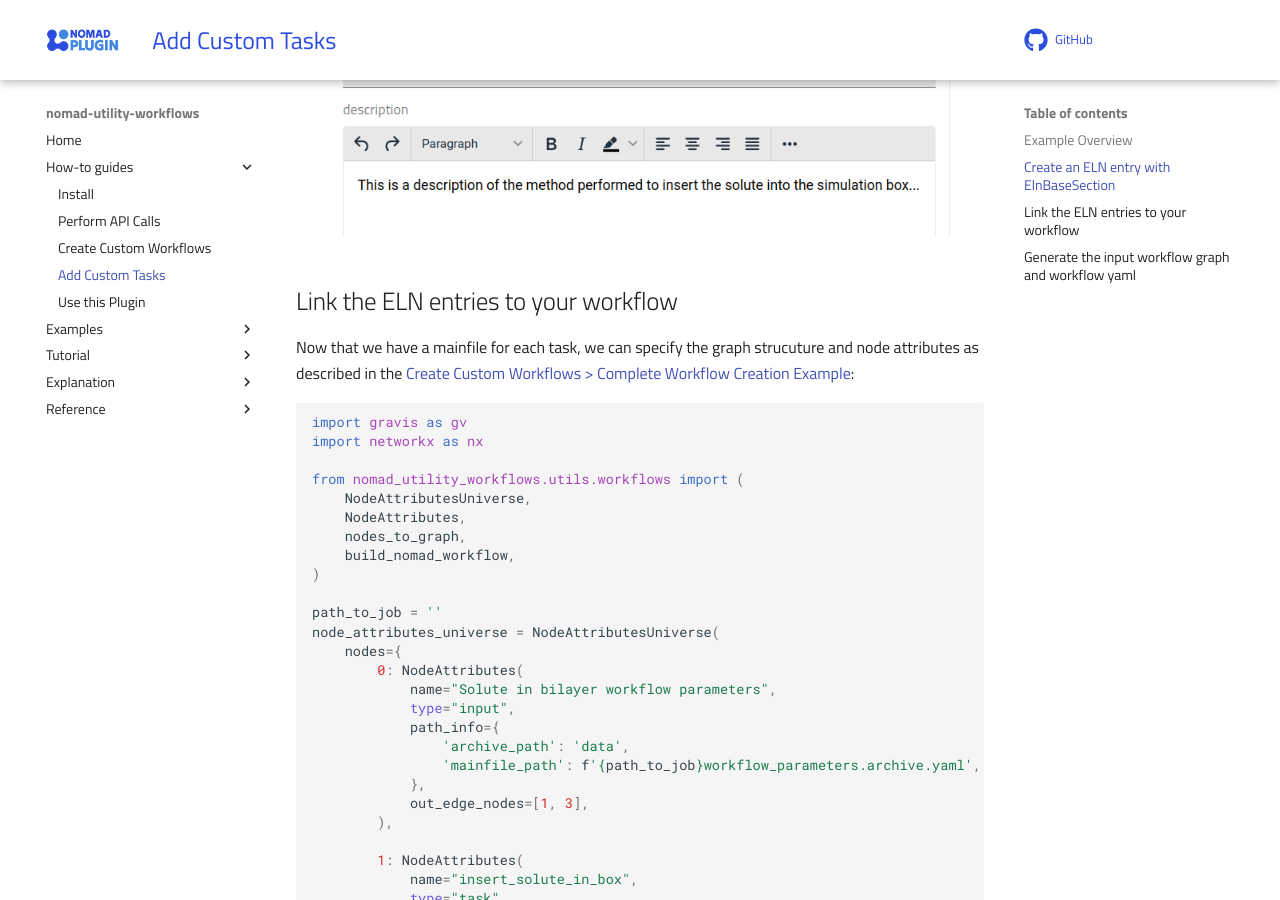
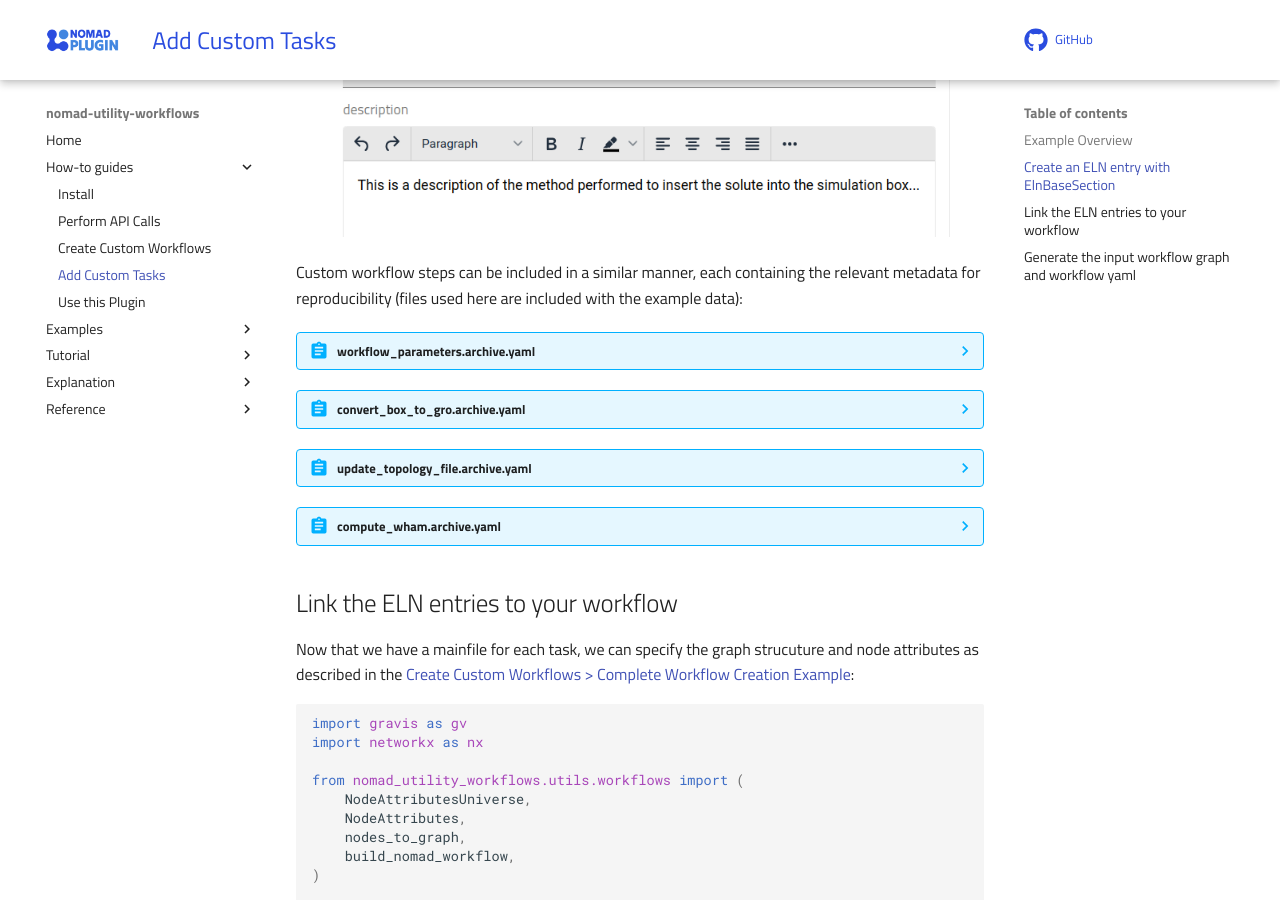
Before and after one commit to FAIRmat-NFDI/nomad-utility-workflows, an MkDocs documentation site: the page built from docs/how_to/add_custom_tasks.md, in a window 1280 px wide and 900 px high, scrolled down 1741 px. Built offline with MkDocs 1.6.1 and Material for MkDocs 9.7.7, drawn with Linux system fonts in a browser that asks for light colours; comment, search, counter and statistics services are not loaded.

Commit message:
Updated docu (How-to: Custom Workflows, Custom Tasks)

````diff
--- a/docs/how_to/add_custom_tasks.md
+++ b/docs/how_to/add_custom_tasks.md
@@ -41,6 +41,37 @@ This utilizes the `ELNBaseSection` class to create the following overview page u
         <img src="images/ELN_overview_page.png" alt="" width="90%" title="Click to zoom in">
     </label>
 </div>
+
+Custom workflow steps can be included in a similar manner, each containing the relevant metadata for reproducibility (files used here are included with the example data):
+
+??? abstract "workflow_parameters.archive.yaml"
+    ```yaml
+    data:
+        m_def: nomad.datamodel.metainfo.eln.ElnBaseSection
+        name: 'workflow_parameters'
+        description: 'This is a description of the overall workflow parameters, or alternatively standard workflow specification...'
+    ```
+??? abstract "convert_box_to_gro.archive.yaml"
+    ```yaml
+    data:
+        m_def: nomad.datamodel.metainfo.eln.ElnBaseSection
+        name: 'convert_box_to_gro'
+        description: 'This is a description of the method performed to create the initial gro file...'
+    ```
+??? abstract "update_topology_file.archive.yaml"
+    ```yaml
+    data:
+        m_def: nomad.datamodel.metainfo.eln.ElnBaseSection
+        name: 'update_topology_file'
+        description: 'This is a description of the method performed to update the topology file...'
+    ```
+??? abstract "compute_wham.archive.yaml"
+    ```yaml
+    data:
+         m_def: nomad.datamodel.metainfo.eln.ElnBaseSection
+        name: 'compute_wham'
+        description: 'This is a description of the application of the wham method...'
+    ```
 
 ## Link the ELN entries to your workflow
 
````
Also changed, not shown: docs/how_to/create_custom_workflows.md (+2 -2 lines), 2 other files.
